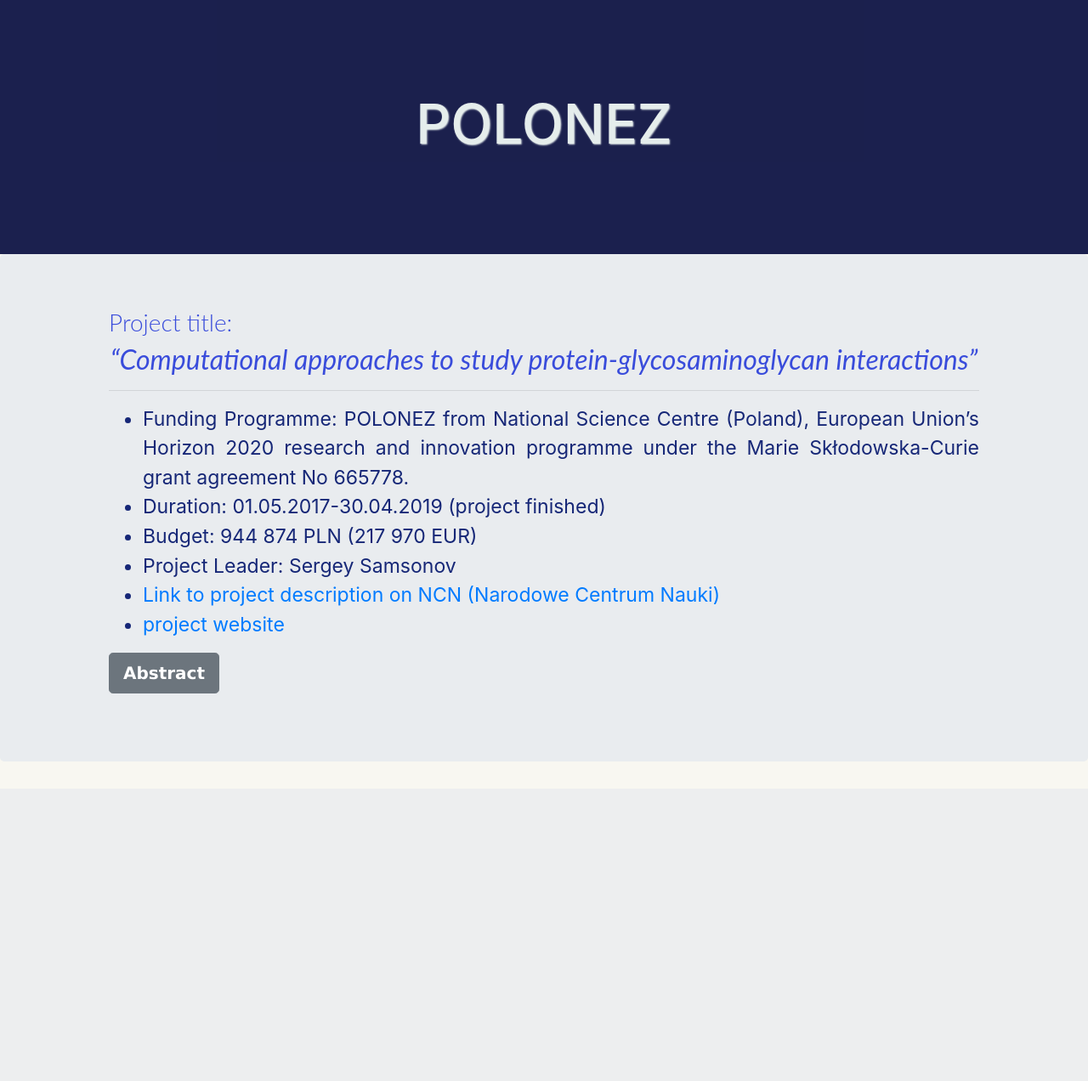
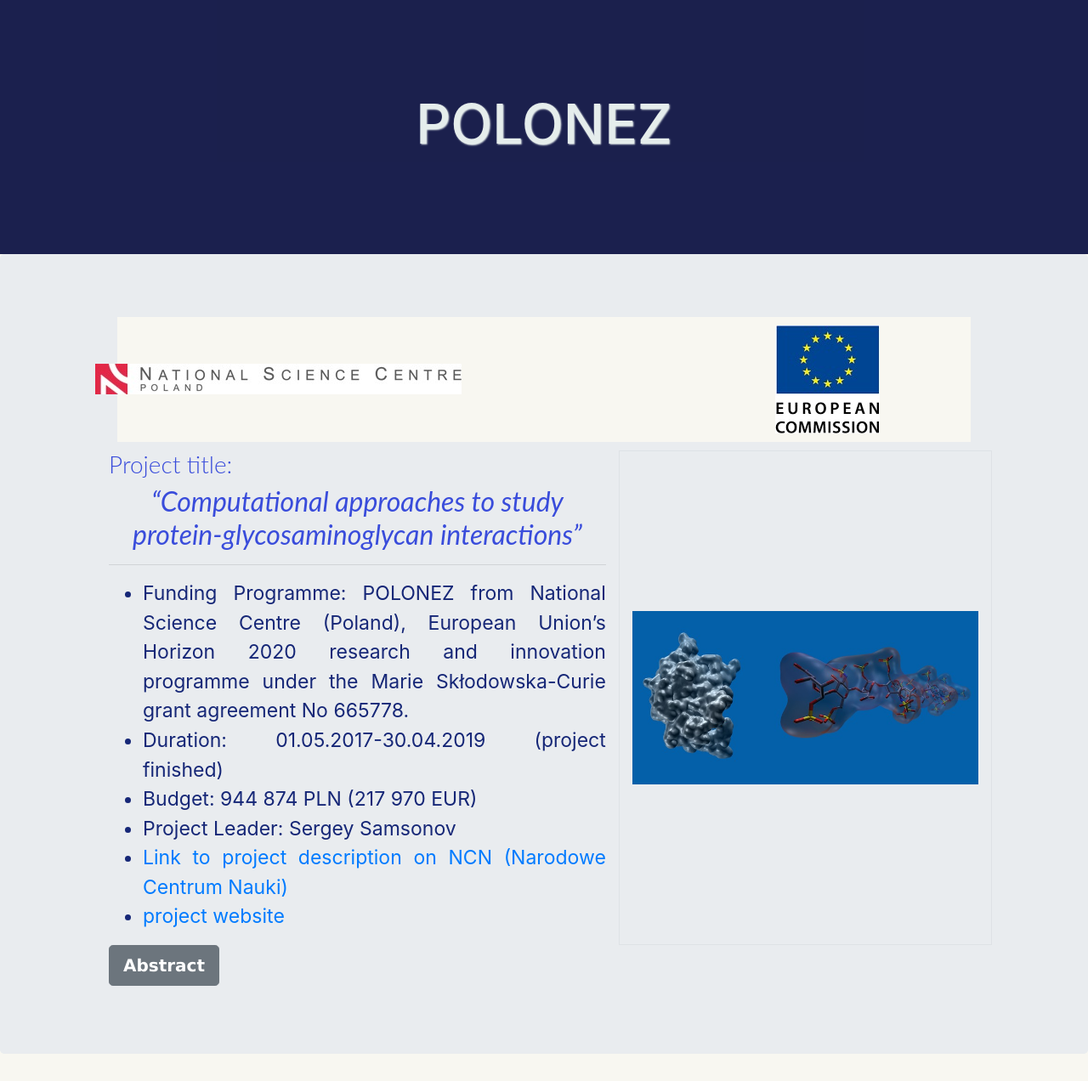
Before and after one commit to alaf01/protgag, a Django app: page /projects/polonez in a window 1280 px wide. Shown: the part 64-1336 px from the top of the page at 85% size. Before the commit the page ends 880 px from the top, so only its background shows below. Run offline with Django 3.2, Linux system fonts and the light colour scheme; some libraries are stand-ins or nearby versions.

Commit message:
pictures in projects

```diff
--- a/global_static/css/protgag.css
+++ b/global_static/css/protgag.css
@@ -135,3 +135,12 @@ img {
 .smaller{
   max-height: 240px;
 }
+.logo{
+  background-color: #bbc0c8;
+
+}
+.logo-inside{
+  background-color: #f8f7f1;
+  padding: 10px;
+  margin: 10px;
+}
--- a/protgag/settings.py
+++ b/protgag/settings.py
@@ -18,6 +18,9 @@ BASE_DIR = os.path.dirname(os.path.dirname(os.path.abspath(__file__)))
 
 # Quick-start development settings - unsuitable for production
 # See https://docs.djangoproject.com/en/2.2/howto/deployment/checklist/
+
+# SECURITY WARNING: keep the secret key used in production secret!
+SECRET_KEY = '(nzp^2%46y5r+9zv&u%9=phws1)_-$9c(#9rz)5n=$r*6r972@'
 
 # SECURITY WARNING: don't run with debug turned on in production!
 DEBUG = True
--- a/templates/home.html
+++ b/templates/home.html
@@ -11,6 +11,7 @@
             and develop new approaches to study the GAG-containing biomolecular systems more effectively.
             Our work is useful for theoretical rationale in the development of novel strategies for tissue regeneration,
             where GAGs play a crucial role. </p>
+        <br>
          <p >Link to our <a href="http://www.prot-gag.org">previous website</a> (POLONEZ project).
         </p>
     </div>
--- a/templates/polonez.html
+++ b/templates/polonez.html
@@ -1,12 +1,18 @@
-{% extends "base.html" %}
+{% extends "projects.html" %}
 {% load static %}
 {% block title %}POLONEZ{% endblock %}
 {% block thema %}POLONEZ{% endblock %}
-{% block content %}
+        {% block logos %}
 
+            <div class="col-4 mx-auto my-auto d-block w-100"><img class="" src="{% static 'images/NCN.jpg'%}" alt="EU logo"></div>
+            <div class="col-4 mx-auto my-auto d-block w-100"><img class="" src="{% static 'images/EU.jpg' %}" alt="NCN logo"></div>
+
+    {% endblock %}
+{% block intro %}
     <h3>Project title:</h3>
     <h2><i><b>“Computational approaches to study protein-glycosaminoglycan interactions” </b></i></h2>
     <hr>
+
     <ul>
         <li>Funding Programme: POLONEZ from National Science Centre (Poland), European Union’s Horizon 2020 research and innovation programme under the Marie Skłodowska-Curie grant agreement No 665778.
         </li>
@@ -16,6 +22,12 @@
         <li><a href="https://projekty.ncn.gov.pl/index.php?projekt_id=332217">Link to project description on NCN (Narodowe Centrum Nauki)</a></li>
         <li><a href="http://www.prot-gag.org">project website</a></li>
     </ul>
+{% endblock %}
+{% block image %}
+        <img class="mx-auto my-auto d-block w-100" src="{% static "images/polonez.jpg" %}">
+{% endblock %}
+{% block description %}
+    </div>
         <p>
         <button class="btn btn-secondary btn-lg" type="button" data-toggle="collapse" data-target="#abstract"
                 aria-expanded="false" aria-controls="abstract"><b>Abstract</b></button>
@@ -29,4 +41,5 @@ In the proposed project, we would like to achieve two goals:
     2. To computationally analyze protein-GAG interactions representing several protein targets: endostatin, PCPE-1 and cathepsins. The molecular-structural basis for endostatin and PCPE-1-GAG interactions will be studied in tight collaboration with the University of Lyon (France), where surface plasmon resonance (SPR) data on those interactions will be provided. For different cathepsins, ubiquitous proteases of the extracellular matrices, inhibition assays and SPR data with GAGs of various types are available from our collaborators from the University of Tours (France). Our previous work carried for cathepsins K and S, BMP-2, FGF, IL-8, SDF-1, sclerosin, OPG and other protein targets serves as a promising basis for application and further development of these approaches for endostatin-GAG, PCPE-1-GAG and cathepsin-GAG systems. The role of computational analysis, which will employ molecular docking, MD and free energy calculations approaches, is to gain the insights into the specificity of such interactions at atomic level. The project's success will be heavily dependent on the availability of powerful computational resources which are excellent at the hosting institution.
     The results of the planned work will contribute to the general knowledge of protein-GAG molecular recognition and conformational properties of a novel class of phosphorylated GAG molecules, to understanding of appropriate computational strategies to handle these systems and will assist and complement the experimental data providing atomic details basis for underlying molecular mechanisms in protein-GAG interactions. The data obtained in this project will be useful for theoretical rationale in the further development of advanced and efficient approaches for tissue regeneration. </div>
     </b>
+
 {% endblock %}
--- a/templates/projects.html
+++ b/templates/projects.html
@@ -1,7 +1,23 @@
 {% extends "base.html" %}
+{% load static %}
+{% block content %}
+        <div class="logo-inside row text-center d-flex">
+                    {% block logos %}
+        {% endblock %}
+        </div>
 
-{% block title %}Projects{% endblock %}
-{% block thema %}Projects{% endblock %}
-{% block content %}
-projects
+
+    <div class="row">
+        <div class="col-7">
+            {% block intro %}{% endblock %}
+        </div>
+        <div class="col-5 text-center border d-flex">
+            {% block image %}{% endblock %}
+        </div>
+
+    {% block description %}{% endblock %}
+    </div>
+    <div class="logo">
+
+    </div>
 {% endblock %}
--- a/todo.py
+++ b/todo.py
@@ -1,5 +1,5 @@
-# odstep na home
-#wysokosc 2 obrazkow w research -> odstepy
+# odstep na home -done
+#wysokosc 2 obrazkow w research -> odstepy -done
 # obrazki dla projektow
 # nie justify przy members
 # group leader w drugiej linijce
```
Also changed, not shown: templates/preludium.html (+12 -2 lines). Lines whose indentation alone changed are shown as unchanged.
